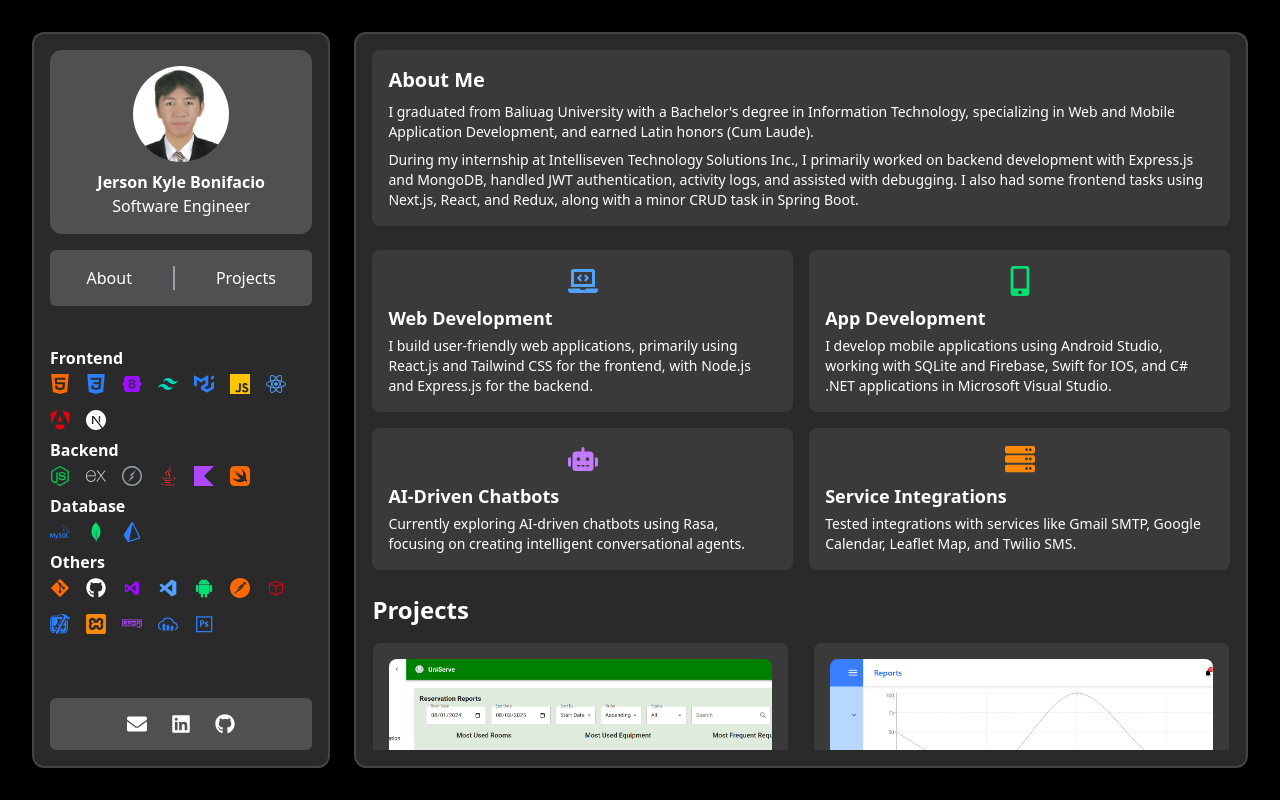
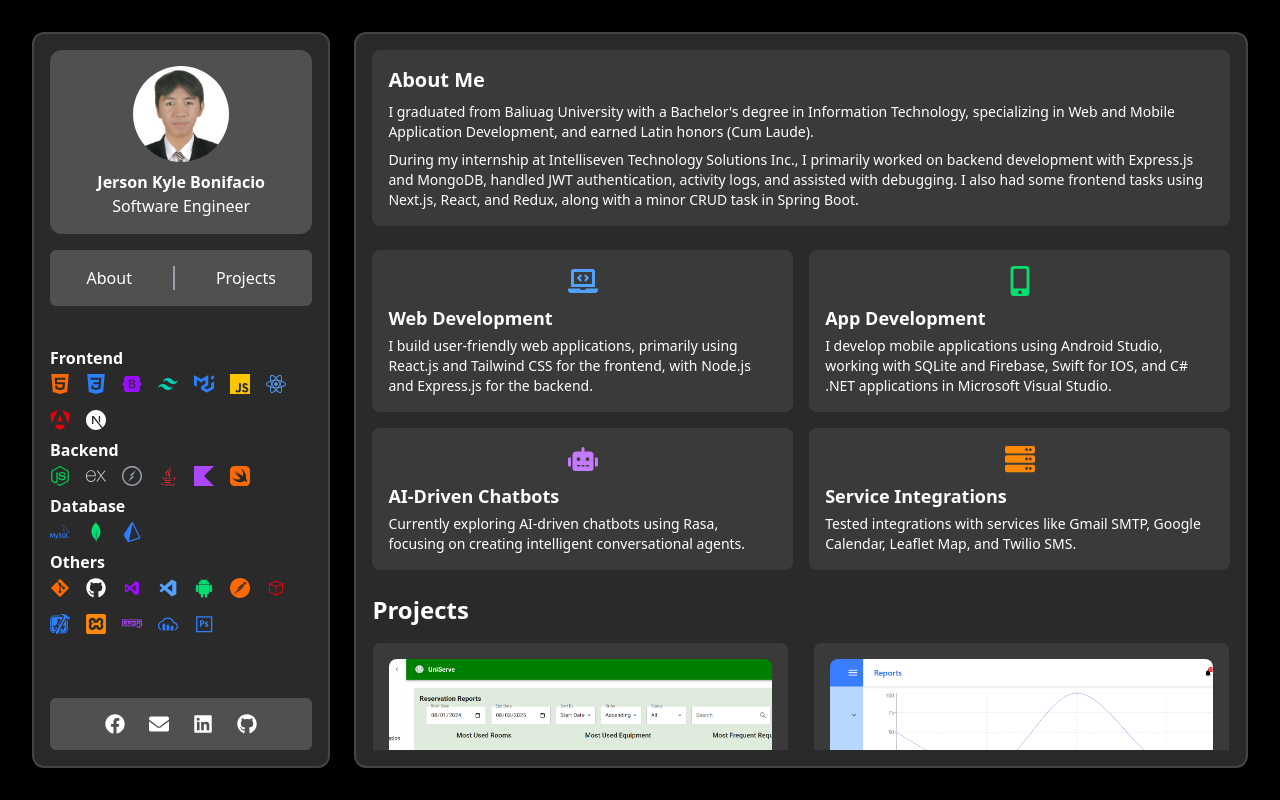
Before and after one commit to JisuKayl/JisuKayl-Personal-Portfolio, a React (Vite) app: page / in a window 1280 px wide. Built offline with nearby package versions, Linux system fonts and the light colour scheme.

Commit message:
chore: add facebook link

```diff
--- a/src/components/ProfileSection.jsx
+++ b/src/components/ProfileSection.jsx
@@ -2,6 +2,7 @@ import React from "react";
 import profilePic from "../assets/profile.jpg";
 import {
   FaJava,
+  FaFacebook,
   FaGitAlt,
   FaGithub,
   FaLinkedin,
@@ -206,6 +207,11 @@ const ProfileSection = () => {
       <div className="flex flex-wrap justify-center gap-6 mt-auto text-xl bg-[#505050] p-4 rounded-md">
         {[
           {
+            icon: FaFacebook,
+            href: "https://www.facebook.com/JisuKayl/",
+            title: "Facebook",
+          },
+          {
             icon: FaEnvelope,
             href: "mailto:jersonkylefbonifacio@gmail.com",
             title: "Gmail",
```
